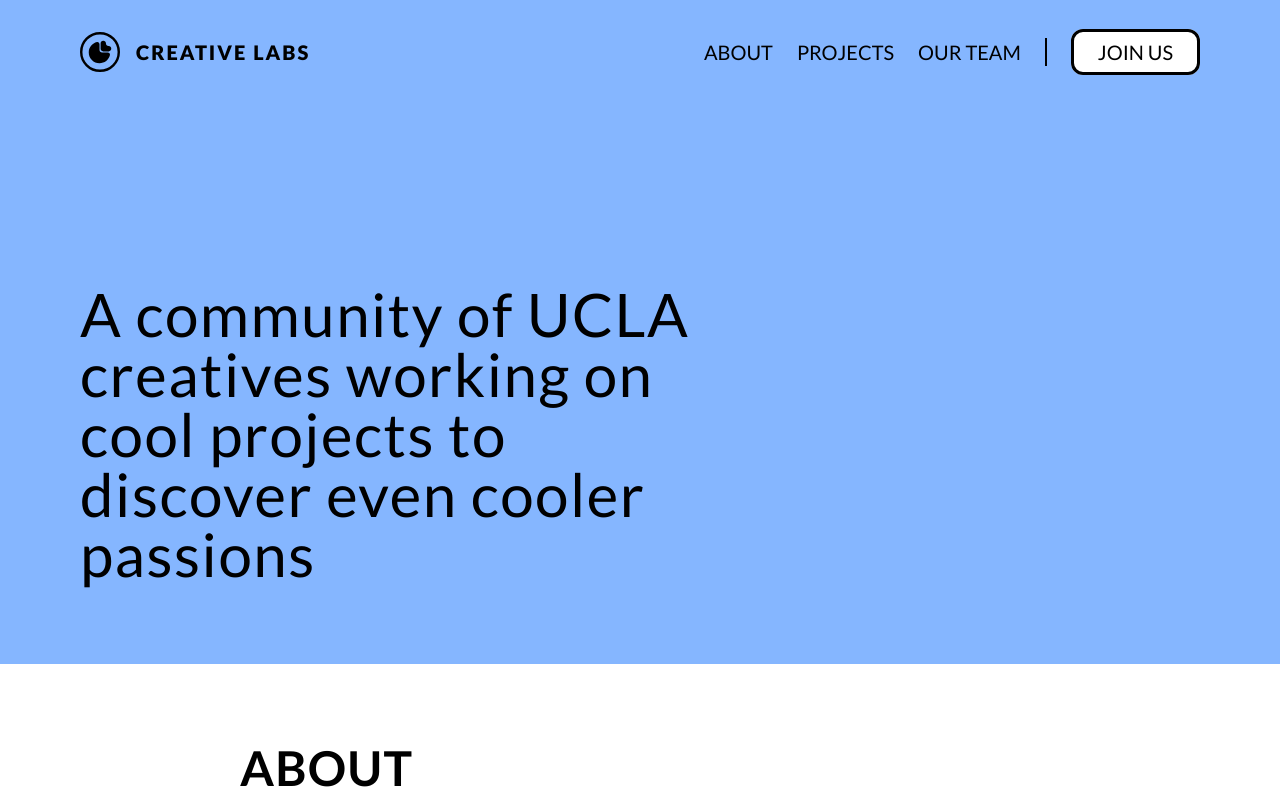
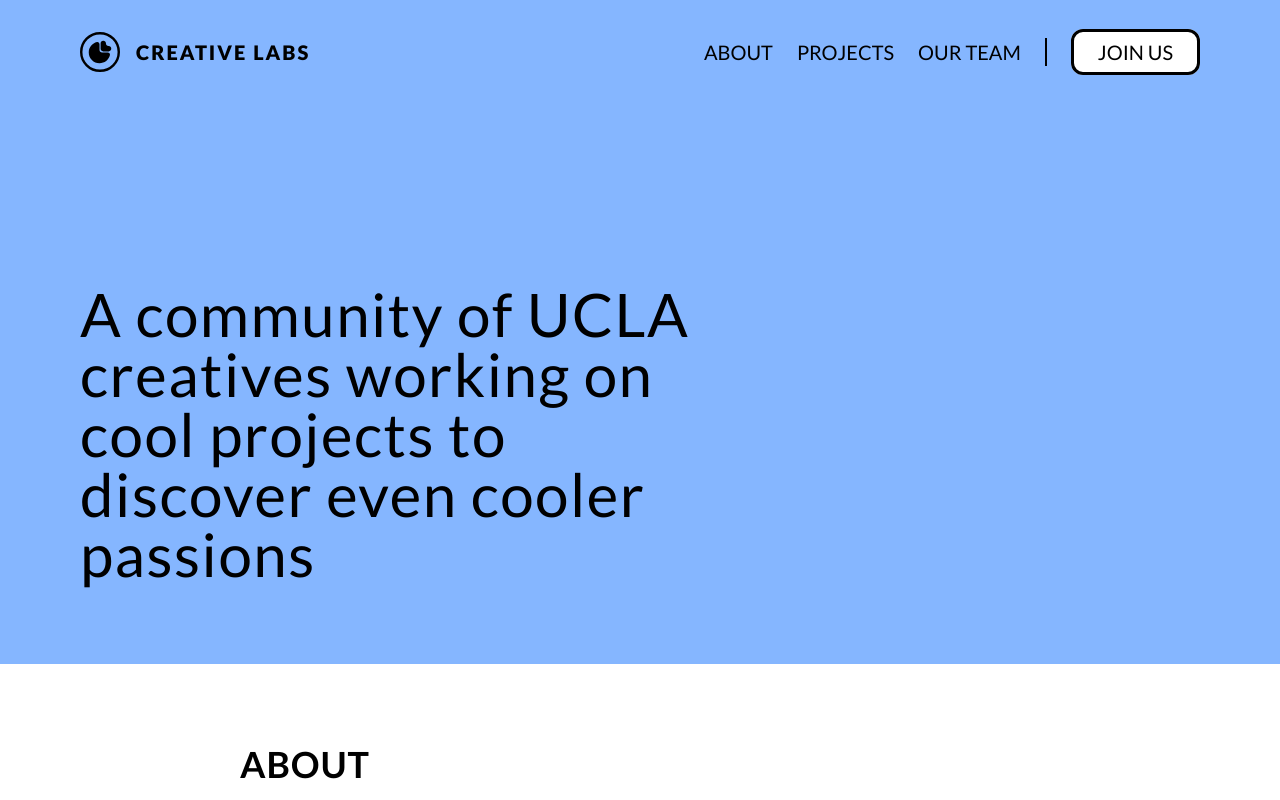
Before and after one commit to UCLA-Creative-Labs/sunshine, a Next.js app: page / in a window 1280 px wide. Shown: the top 800 px of the page. Built offline with nearby package versions, Linux system fonts and the light colour scheme.

Commit message:
add optional titleClassName prop to ContentSection

```diff
--- a/src/components/ContentSection.tsx
+++ b/src/components/ContentSection.tsx
@@ -5,13 +5,14 @@ const lato = Lato({ weight: '700', subsets: ['latin'] });
 interface ContentSectionProps {
     title?: string,
     children?: React.ReactNode,
-    centerText?: boolean
+    centerText?: boolean,
+    titleClassName?: string
 }
 
-export default function ContentSection({ title, children, centerText=false } : ContentSectionProps) {
+export default function ContentSection({ title, children, centerText=false, titleClassName="text-4xl" } : ContentSectionProps) {
     return (
     <div className="p-10 sm:p-20 xl:px-60 lg:py-20 space-y-10">
-        <h1 className={ `text-center ${!centerText && "md:text-start"} text-5xl tracking-wide ${lato.className}` }>
+        <h1 className={ `text-center ${!centerText && "md:text-start"} ${titleClassName} tracking-wide ${lato.className}` }>
             {title}
         </h1>
         <div className="flex flex-col space-y-8 md:space-y-0 md:flex-row md:space-x-16">
```
